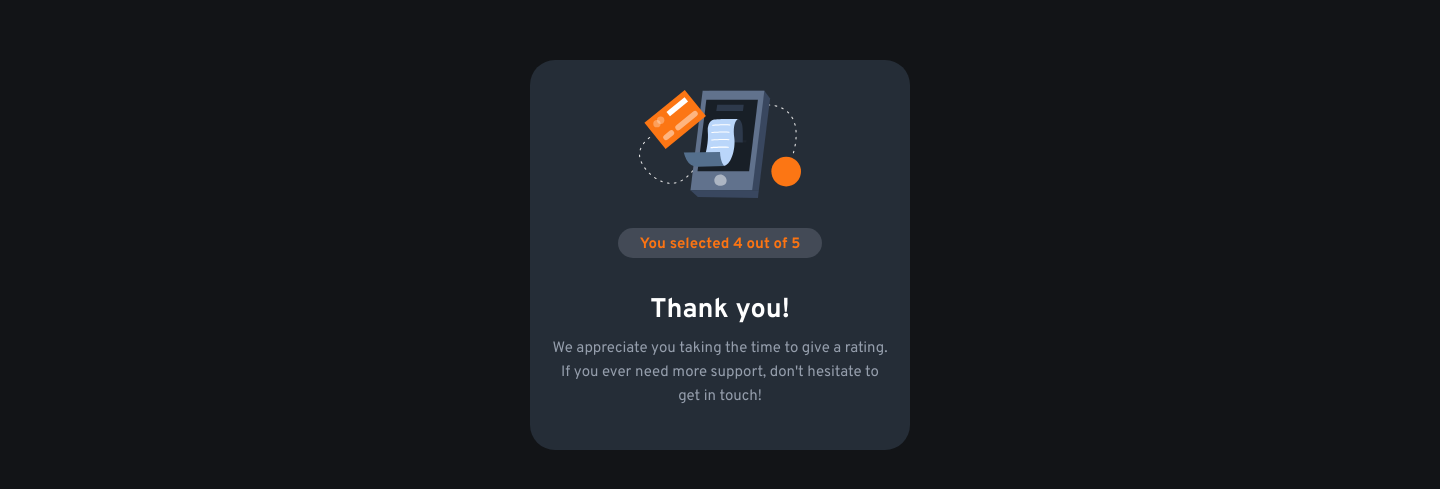
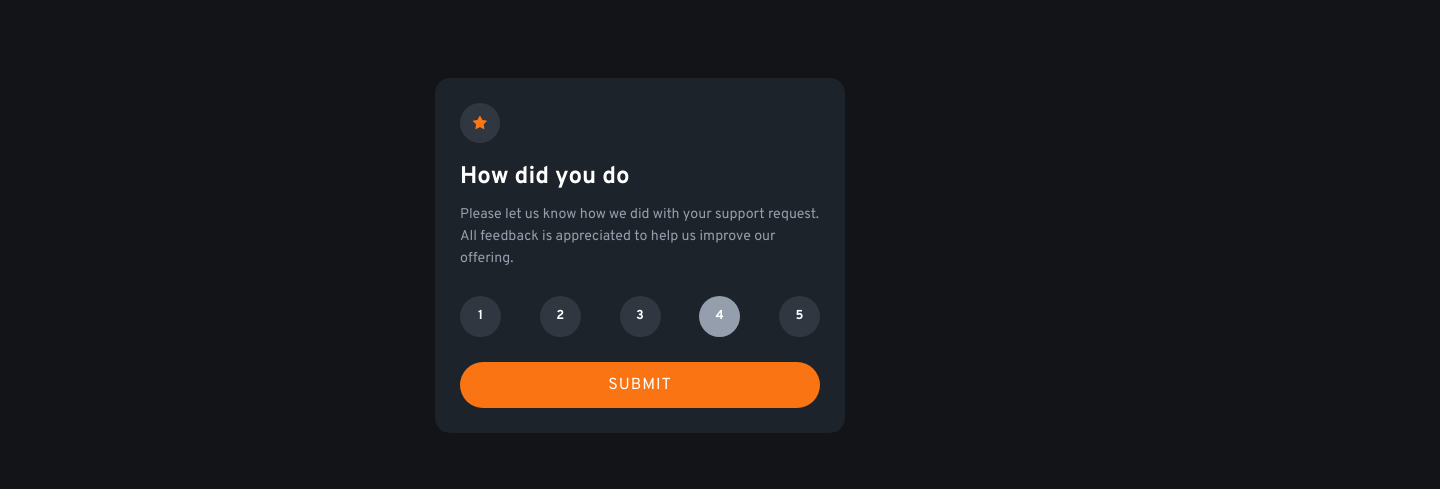
Before and after one commit to ahmedAliSaber1911/interactive-rating-component-main, a plain HTML site: page index.html in a window 1280 px wide. Shown: the part 145-634 px from the top of the page, 1440 px wide, since content can reach past the window. Drawn offline with nearby package versions, Linux system fonts and the light colour scheme.

Commit message:
start the project again and do it in a right way

```diff
--- a/index.html
+++ b/index.html
@@ -1,44 +1,66 @@
 <!DOCTYPE html>
 <html lang="en">
+
 <head>
   <meta charset="UTF-8">
-  <meta name="viewport" content="width=device-width, initial-scale=1.0"> <!-- displays site properly based on user's device -->
-  <link rel="stylesheet" href="https://cdn.jsdelivr.net/npm/bootstrap-icons@1.8.1/font/bootstrap-icons.css">
+  <meta name="viewport" content="width=device-width, initial-scale=1.0">
+  <!-- displays site properly based on user's device -->
   <link rel="icon" type="image/png" sizes="32x32" href="./images/favicon-32x32.png">
+  <!-- style -->
   <link rel="stylesheet" href="style.css">
+  <!-- fonts  -->
   <link rel="preconnect" href="https://fonts.googleapis.com">
   <link rel="preconnect" href="https://fonts.gstatic.com" crossorigin>
   <link href="https://fonts.googleapis.com/css2?family=Overpass:wght@400;700&display=swap" rel="stylesheet">
+
   <title>Frontend Mentor | Interactive rating component</title>
 </head>
+
 <body>
- <div class="container">
-    <div class="Box1">
-      <div class="icon"><i class="bi bi-star-fill" style="color:  hsl(25, 97%, 53%);"></i></div>
-      <h1>How did we do?</h1>
-      <p>Please let us know how we did with your support request. All feedback is appreciated to help us improve our offering!</p>
-      <div class="numberGroup">
-        <h1 class="number">1</h1>
-        <h1 class="number">2</h1>
-        <h1 class="number">3</h1>
-        <h1 class="number">4</h1>
-        <h1 class="number">5</h1>
+  <main class="container">
+    <div class="card">
+      <!-- card content one  -->
+      <div class="card-content-1 ">
+        <div class="star">
+          <img src="./images/icon-star.svg" alt="icon Star">
+        </div>
+        <h1 class="title">How did you do</h1>
+        <div class="text">Please let us know how we did with your support request. All feedback is appreciated to help
+          us improve our offering.</div>
+        <div class="rating-wrapper">
+          <div class="rating-btn">
+            <div>1</div>
+          </div>
+          <div class="rating-btn">
+            <div>2</div>
+          </div>
+          <div class="rating-btn">
+            <div>3</div>
+          </div>
+          <div class="rating-btn active">
+            <div>4</div>
+          </div>
+          <div class="rating-btn">
+            <div>5</div>
+          </div>
+        </div>
+        <div class="submit-btn">
+          <div>Submit</div>
+        </div>
       </div>
-      <button type="submit"> SUBMIT </button>
+      <!-- card content two  -->
+      <div class="card-content-2 hide">
+        <img src="./images/illustration-thank-you.svg" alt="thank you">
+        <div class="result"><div> You selected <span class="score">4</span> out of 5</div></div>
+        <h2 class="title">Thank You!</h2>
+        <div class="text">
+          We appreciate you taking the time to give a rating. If you ever need more support, don't hesitate to get in touch!
+        </div>
+      </div>
     </div>
-    <div class="Box2">
-      <div class="thank">
-        <img src="./images/illustration-thank-you.svg" alt="">
-      </div>
-      <div class="selection">
-        <h1>You selected 4 out of 5</h1>
-      </div>
-      <h1 class="thnakYou">Thank you!</h1>
-      <p>
-        We appreciate you taking the time to give a rating.
-        If you ever need more support, don't hesitate to get in touch!
-      </p>
-    </div>
- </div>
+
+  </main>
+  <script src="script.js"></script>
 </body>
+
 </html>
--- a/script.js
+++ b/script.js
@@ -0,0 +1,27 @@
+const submit_btn = document.querySelector('.submit-btn');
+submit_btn.addEventListener('click',onSubmit);
+const card_conten_1 = document.querySelector('.card-content-1');
+const card_conten_2 = document.querySelector('.card-content-2');
+const rating_btn = document.querySelectorAll('.rating-btn');
+let score = document.querySelector('.score');
+let star_score = 4;
+rating_btn.forEach(btn=>{
+    btn.addEventListener('click', handleRatingBtnClick);
+})
+function onSubmit(){
+    card_conten_1.classList.add('hide');
+    card_conten_2.classList.remove('hide');
+    score.textContent = star_score;
+}
+function handleRatingBtnClick(event){
+    rating_btn.forEach(btn=>{
+        btn.classList.remove('active')
+    });
+    if(event.target.classList.contains('rating-btn')){
+        event.target.classList.add('active');
+    }else{
+        event.target.parentElement.classList.add('active')
+    }
+    star_score = event.target.textContent;
+    console.log(star_score)
+}
--- a/style.css
+++ b/style.css
@@ -1,102 +1,180 @@
+:root{
+--Orange: hsl(25, 97%, 53%);
+--white: hsl(0, 0%, 100%);
+--Light-Grey: hsl(217, 12%, 63%);
+--Medium-Grey: hsl(216, 12%, 54%,0.2);
+--Dark-Blue: hsl(213, 19%, 18% , 0.6);
+--Very-Dark-Blue: hsl(216, 12%, 8%);
+}
+/* general */
 *{
+    margin: 0;
+    padding: 0;
     box-sizing: border-box;
-    padding: 0;
-    margin: 0;
 }
-.container , .icon , .number , button , .thank , .selection , .selection h1{
+html{
+    font-size: 62.5%; /*to use rem */
+}
+body{
+    font-family: 'Overpass', sans-serif;
+    background-color: var(--Very-Dark-Blue);
+}
+
+/* card  */
+.container{
+    height: 100vh;
+    width: 100vw;
     display: flex;
+    align-items: center;
     justify-content: center;
-    align-items:center;
 }
-.container{
-    width: 1440px;
-    height: 100vh;
-    background-color: hsl(216, 12%, 8%);
+/* card content one  */
+.card{
+    background-color:  var(--Dark-Blue);
+    width:500px;
+    border-radius: 1.5rem;
+    padding: 2.5rem;
+    max-width: 41rem;
 }
-.Box1 , .Box2{
-    width: 380px;
-    height: 390px;
-    border-radius: 25px;
-    background-color:  hsl(213, 19%, 18%);
-    padding: 25px;
+
+.title{
+    font-size: 2.4rem;
+    color: var(--white);
+    margin-top: 1.9rem ;
 }
-.Box1{
-display: none;
+.star{
+    background-color: var(--Medium-Grey);
+    width: 4rem;
+    height: 4rem;
+    padding: 1.2rem;
+    border-radius: 50%;
+    display: flex;
+    align-items: center;
+    justify-content: center;
 }
-.icon{
-    width: 35px;
-    height: 35px;
-    background-color:hsl(217deg 12% 30%);
+.star>img{
+    width: 1.4rem;
+}
+.text{
+    color: var(--Light-Grey);
+    font-size: 1.415rem;
+    line-height: 2.2rem;
+    margin-top: 1.2rem;
+}
+.rating-wrapper{
+    display: flex;
+    flex-direction: row;
+    align-items: center;
+    justify-content: space-between;
+}
+.rating-btn{
+    color: var(--white);
+    background-color: var(--Medium-Grey);
+    font-size: 1.3rem;
+    font-weight: 700;
+    width: 4.1rem;
+    height: 4.1rem;
+    display: flex;
+    align-items: center;
+    justify-content: center;
     border-radius: 50%;
-    margin-bottom: 30px;
+    margin-top: 2.6rem;
 }
-h1{
-    font-family: 'Overpass', sans-serif;
-    color: white;
-    margin-bottom: 10px;
-    font-size: 27px;
+.rating-btn:hover{
+    background-color: var(--Orange);
+    cursor: pointer;
 }
-p{
-    font-size: 15px;
-    font-family: 'Overpass', sans-serif;
-    color: hsl(217, 12%, 63%);
-    line-height: 1.5rem;
-    margin-bottom: 30px;
+.rating-btn:hover>div{
+    color: var(--white);
+}
+.submit-btn{
+    background-color: var(--Orange);
+    display: flex;
+    align-items: center;
+    justify-content: center;
+    margin-top:2.5rem ;
+    padding: 1.3rem;
+    border-radius: 4rem;
+}
+.submit-btn>div{
+    color: var(--white);
+    font-size: 1.6rem;
+    text-transform: uppercase;
+    letter-spacing: .1rem;
+}
+.submit-btn:hover{
+    background-color: var(--white);
+    cursor: pointer;
+}
+.submit-btn:hover>div{
+    color: var(--Orange);
+    font-weight: 700;
+}
+.active{
+    background-color: var(--Light-Grey);
+}
+.active>div{
+    color: var(--white);
+}
+/* card content two  */
+.card-content-2{
+    display: flex;
+    flex-direction: column;
+    align-items: center;
 
 }
-.numberGroup{
-    display: flex;
-    justify-content: space-between;
-    margin-bottom: 15px;
+.card-content-2>.text{
+    text-align: center;
+    margin-bottom: 1.5rem;
 
 }
-.number{
-    width: 50px;
-    height: 50px;
-    background-color:hsl(217deg 12% 30%);
-    border-radius: 50%;
-    font-size: 20px;
-    color: hsl(217, 12%, 63%);
+.card-content-2>img{
+    width: 14.5rem;
+    margin-top: 1rem;
 }
-button{
-    width: 100%;
-    height: 50px;
-    border-radius: 40px;
-    background-color:  hsl(25, 97%, 53%);
-    color: hsl(0, 0%, 100%);
-    font-size: 15px;
+.result{
+    background-color: var(--Medium-Grey);
+    padding: 0.8rem 1.4rem;
+    border-radius: 2rem;
+    margin-top: 2.4rem;
+    margin-bottom: .6rem;
+}
+.result>div{
+    color: var(--Orange);
+    font-size: 1.4rem;
+}
+.hide{
+    display: none;
 }
 
-/* Box style  */
-.Box2{
-    text-align: center;
-    padding: 20px;
+/* media  */
+@media screen  and(min-width:1440px){
+    .card{
+        padding: 3rem;
+        border-radius: 3rem;
+    }
+    .star{
+        width: 5rem;
+        height: 5rem;
+    }
+    img{
+        width: 1.7rem;
+    }
+    .title{
+        font-size: 2.77rem;
+        margin-top: 3.4rem;
+    }
+    .text{
+        margin-top: .9rem;
+        line-height: 2.45rem;
+        font-size: 1.505;
+    }
+    .rating-btn{
+        width: 5.1rem;
+        height: 5.1rem;
+        font-size: 1.6rem;
+    }
+    .submit-btn{
+        margin-top: 3.2rem;
+    }
 }
-.thank{
-    width: 100%;
-    padding-top: 10px;
-    margin-bottom: 30px;
-}
-
-.selection h1{
-    color:  hsl(25, 97%, 53%);
-    font-size: 15px;
-    width: 60%;
-    height: 30px;
-    border-radius: 40px;
-    background-color: hsl(217deg 12% 30%);
-    padding-top: 2px;
-    margin-bottom: 35px;
-    font-family: 'Overpass', sans-serif;
-}
-.thankYou{
-    color: white;
-    font-family: 'Overpass', sans-serif;
-}
-.Box2 p{
-    font-size: 15px;
-    font-family: 'Overpass', sans-serif;
-    color: hsl(217, 12%, 63%);
-    line-height: 1.5rem;
-    margin-bottom: 30px;
-}
```
